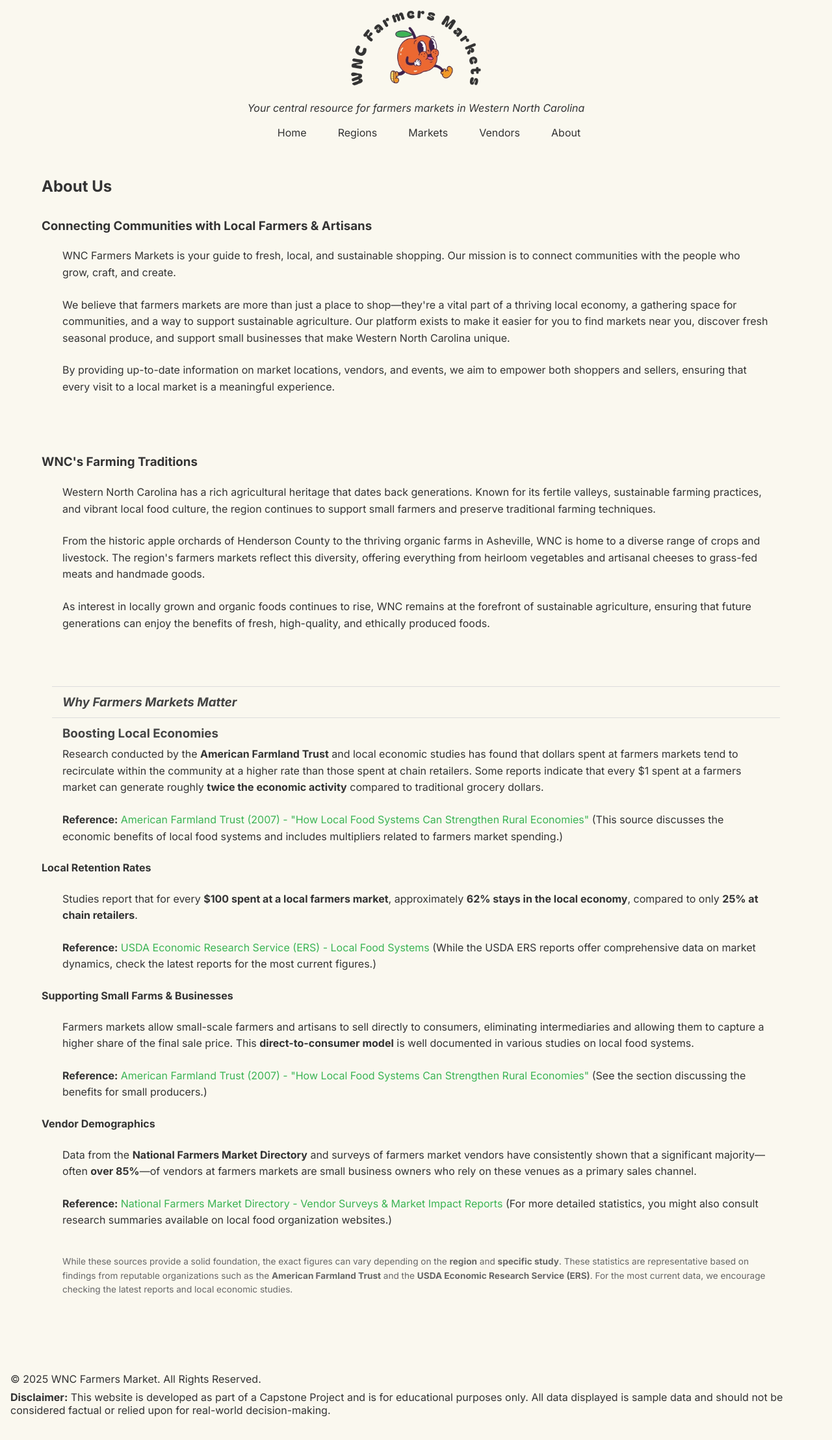
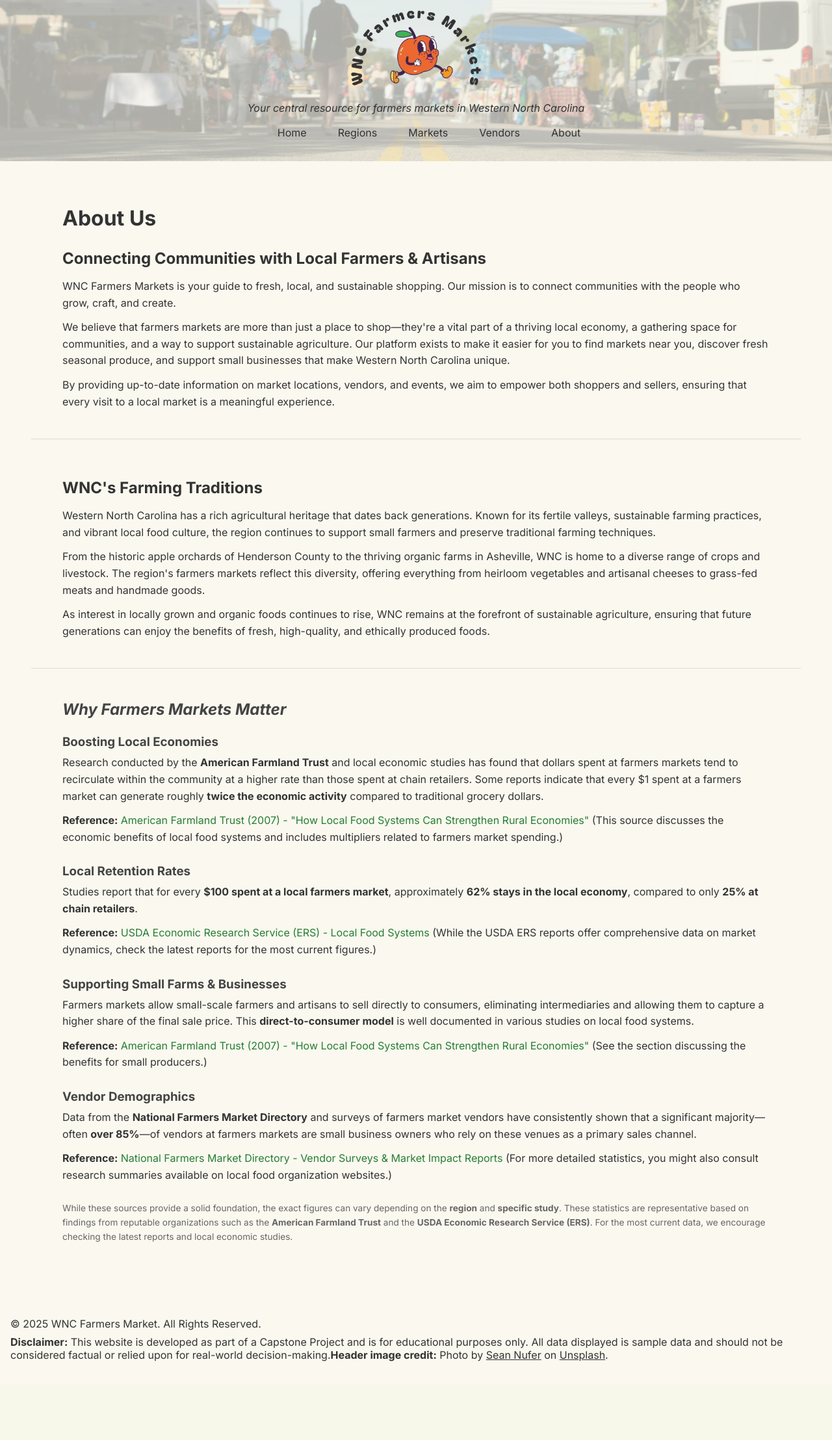
Before and after one commit to arollice/wnc-farmers-markets, a PHP site: page /about.php in a window 1280 px wide. Shown: the whole page at 65% size. After the commit the page ends 2095 px from the top, so only its background shows below. Run offline with PHP 8.4, Linux system fonts and the light colour scheme; data that the repository does not hold is empty; a stand-in replaces the project's code that opens the database connection; some web fonts are replaced.

Commit message:
WCAG compliant and hero image added

```diff
--- a/private/shared/footer.php
+++ b/private/shared/footer.php
@@ -1,6 +1,6 @@
 <footer>
   <p>&copy; <?php echo date("Y"); ?> WNC Farmers Market. All Rights Reserved.</p>
-  <p><strong>Disclaimer:</strong> This website is developed as part of a Capstone Project and is for educational purposes only. All data displayed is sample data and should not be considered factual or relied upon for real-world decision-making.</p>
+  <p><strong>Disclaimer:</strong> This website is developed as part of a Capstone Project and is for educational purposes only. All data displayed is sample data and should not be considered factual or relied upon for real-world decision-making.<strong>Header image credit:</strong> Photo by <a href="https://unsplash.com/@metalpsychologist?utm_content=creditCopyText&utm_medium=referral&utm_source=unsplash" target="_blank" rel="noopener noreferrer">Sean Nufer</a> on <a href="https://unsplash.com/" target="_blank" rel="noopener noreferrer">Unsplash</a>.</p>
 </footer>
 </body>
 
--- a/public/about.php
+++ b/public/about.php
@@ -5,9 +5,8 @@ include_once HEADER_FILE;
 ?>
 
 <main>
-  <h2>About Us</h2>
-
   <section id="intro">
+    <h2>About Us</h2>
     <h3>Connecting Communities with Local Farmers & Artisans</h3>
     <p>
       WNC Farmers Markets is your guide to fresh, local, and sustainable shopping. Our mission is to connect communities
@@ -59,7 +58,7 @@ include_once HEADER_FILE;
       (This source discusses the economic benefits of local food systems and includes multipliers related to farmers market spending.)
     </p>
 
-    <h4>Local Retention Rates</h4>
+    <h3>Local Retention Rates</h3>
     <p>
       Studies report that for every <strong>$100 spent at a local farmers market</strong>, approximately <strong>62% stays in the local economy</strong>,
       compared to only <strong>25% at chain retailers</strong>.
@@ -70,7 +69,7 @@ include_once HEADER_FILE;
       (While the USDA ERS reports offer comprehensive data on market dynamics, check the latest reports for the most current figures.)
     </p>
 
-    <h4>Supporting Small Farms & Businesses</h4>
+    <h3>Supporting Small Farms & Businesses</h3>
     <p>
       Farmers markets allow small-scale farmers and artisans to sell directly to consumers, eliminating intermediaries and
       allowing them to capture a higher share of the final sale price. This <strong>direct-to-consumer model</strong> is well
@@ -82,7 +81,7 @@ include_once HEADER_FILE;
       (See the section discussing the benefits for small producers.)
     </p>
 
-    <h4>Vendor Demographics</h4>
+    <h3>Vendor Demographics</h3>
     <p>
       Data from the <strong>National Farmers Market Directory</strong> and surveys of farmers market vendors have consistently
       shown that a significant majority—often <strong>over 85%</strong>—of vendors at farmers markets are small business
--- a/public/css/farmers-market.css
+++ b/public/css/farmers-market.css
@@ -5,6 +5,7 @@
   --background-color: #faf8ef;
   --focus-color: rgba(59, 180, 84, 0.5);
   --green: #3bb454;
+  --dark-green: #277d35;
   --white: #fff;
   --border-color: #ddd;
   --font-family: 'Inter', sans-serif;
@@ -53,8 +54,7 @@ form,
 }
 
 h2,
-h3,
-h4 {
+h3 {
   font-weight: 700;
 }
 
@@ -74,7 +74,25 @@ input[type='text']:focus {
   display: flex;
   flex-direction: column;
   justify-content: center;
+  margin-bottom: 2rem;
   padding: 0 1rem 1.5rem;
+  position: relative;
+  z-index: 1;
+}
+
+#reusable-header::before {
+  content: '';
+  background-image: url('../img/sean-nufer-farmers-market.webp');
+  background-size: cover;
+  background-position: center; /* Centers the image */
+  background-repeat: no-repeat;
+  height: 100%;
+  left: 0;
+  opacity: 0.3;
+  position: absolute;
+  top: 0;
+  width: 100%;
+  z-index: -1;
 }
 
 #reusable-header img {
@@ -104,6 +126,7 @@ footer {
   display: flex;
   flex-direction: column;
   justify-content: center;
+  margin: 1rem auto 0;
   padding: 2rem 0.5rem;
 }
 
@@ -596,55 +561,52 @@ aside div {
 }
 
 /**** About Page *****/
-#intro {
-  margin-bottom: 2.5rem;
+#intro,
+#wnc-farming-traditions {
+  border-bottom: 1px solid var(--border-color);
+  margin-bottom: 1rem;
+  padding: 1rem;
 }
 
 #intro h2 {
-  border-bottom: 1px solid var(--border-color);
-  font-size: 1.75rem;
-  margin-bottom: 1rem;
-  padding-bottom: 0.5rem;
+  font-size: 2rem;
 }
 
-#wnc-farming-traditions {
-  margin-bottom: 2.5rem;
-}
-
-#wnc-farming-traditions h2 {
-  color: var(--text-color);
-  font-size: 1.75rem;
-  margin-bottom: 1rem;
+#intro h3,
+#wnc-farming-traditions h3 {
+  font-size: 1.5rem;
+  margin: 0.75rem 1rem 0;
+  padding: 0.75rem 1rem 0.5rem;
 }
 
 #why-markets-matter {
   margin-bottom: 2.5rem;
 }
 
-#why-markets-matter h2 {
-  color: var(--text-color);
-  font-size: 1.75rem;
-  margin-bottom: 1rem;
+#why-markets-matter h3:first-of-type {
+  font-size: 1.5rem;
 }
 
 #why-markets-matter h3 {
-  border-top: 1px solid var(--border-color);
   color: #444;
   margin: 0.75rem 1rem 0;
   padding: 0.75rem 1rem 0;
+}
+
+#intro p:last-of-type,
+#wnc-farming-traditions p:last-of-type {
+  padding-bottom: 1.5rem;
 }
 
 #intro p,
 #wnc-farming-traditions p,
 #why-markets-matter p {
   line-height: 1.6;
-  margin-bottom: 1rem;
+  margin-bottom: 0.25rem;
 }
 
-#intro a,
-#wnc-farming-traditions a,
 #why-markets-matter a {
-  color: var(--green);
+  color: var(--dark-green);
   text-decoration: none;
 }
 
--- a/public/js/farmers-market.js
+++ b/public/js/farmers-market.js
@@ -1,40 +1,14 @@
 'use strict';
 
 document.addEventListener('DOMContentLoaded', function() {
-  // Remove 'no-js' and add 'js-enabled' to enable JS-specific CSS rules.
-  const mainElement = document.querySelector('main.no-js');
-  if (mainElement) {
-    mainElement.classList.remove('no-js');
-    mainElement.classList.add('js-enabled');
-  }
-
-  // Set up accordion functionality
+  // Select all collapsible cards
   const cards = document.querySelectorAll('.collapsible-card');
 
   cards.forEach(card => {
     const header = card.querySelector('.collapsible-header');
     header.addEventListener('click', function() {
-      // Optionally close other cards if you want only one expanded at a time.
-      cards.forEach(c => {
-        if (c !== card) {
-          c.classList.remove('expanded');
-          const otherContent = c.querySelector('.collapsible-content');
-          if (otherContent) {
-            otherContent.classList.remove('open');
-          }
-        }
-      });
-
-      // Toggle this card's collapsible content
-      const content = card.querySelector('.collapsible-content');
-      if (content) {
-        content.classList.toggle('open');
-        if (content.classList.contains('open')) {
-          card.classList.add('expanded');
-        } else {
-          card.classList.remove('expanded');
-        }
-      }
+      // Toggle the expanded class for this card
+      card.classList.toggle('expanded');
     });
   });
 });
--- a/public/login.php
+++ b/public/login.php
@@ -48,9 +48,8 @@ include HEADER_FILE;
   if (!empty($error)) {
     echo "<p style='color:red;'>" . htmlspecialchars($error) . "</p>";
   }
+  ?>
 
-  Utils::displayFlashMessages();
-  ?>
   <form method="POST">
     <label for="username">Username:</label>
     <input type="text" id="username" name="username" required>
--- a/public/markets.php
+++ b/public/markets.php
@@ -12,9 +12,9 @@ $policies = Market::fetchMarketPolicies();
 include_once HEADER_FILE;
 ?>
 
-<main class="no-js">
+<main id="markets">
   <h1>Market Directory</h1>
-  <div id="markets">
+  <div>
     <?php foreach ($markets as $market): ?>
       <?= Market::renderCollapsibleMarketCard($market, $policies) ?>
     <?php endforeach; ?>
```
Also changed, not shown: other parts of public/css/farmers-market.css (+19 -73 lines), public/js/leaflet-map.js (+14 -1 lines), public/img/sean-nufer-farmers-market.webp (added).
